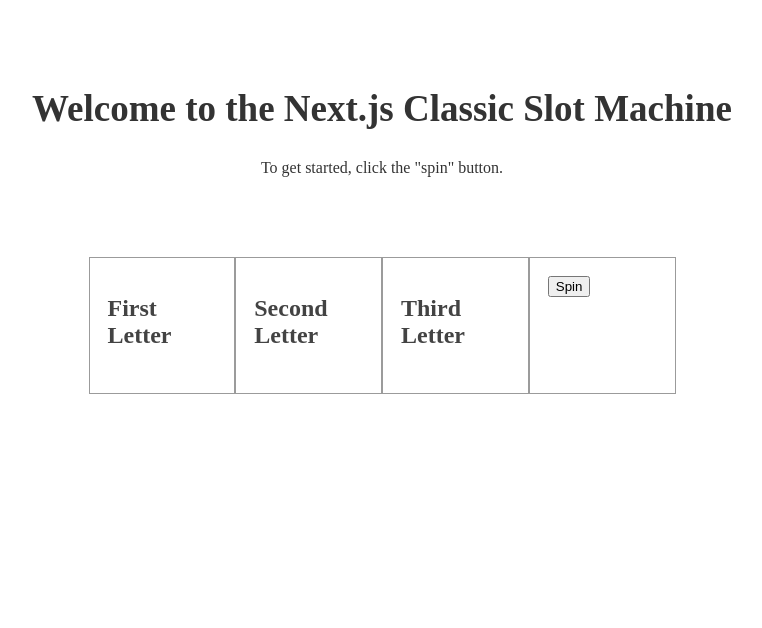
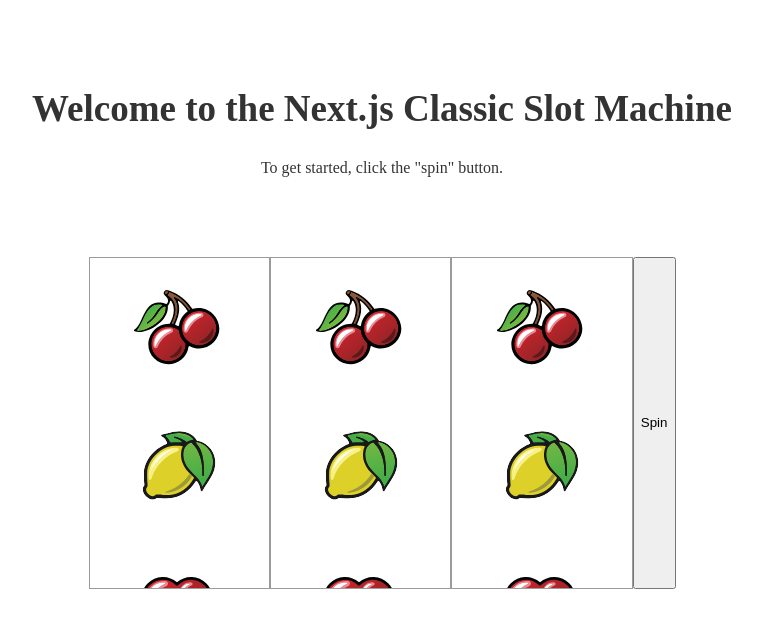
Before and after one commit to arellaTV/nextjs-slotmachine, a Next.js app: page / in a window 1280 px wide. Shown: the top 628 px of the page, without its empty margins (258-1020 px from the left). Built offline with nearby package versions, Linux system fonts and the light colour scheme.

Commit message:
Renders symbols to represent letters

```diff
--- a/pages/index.js
+++ b/pages/index.js
@@ -1,6 +1,7 @@
 import React, { useState } from 'react';
 import axios from 'axios';
 import Head from '../components/head';
+import symbolDictionary from './symbolDictionary'
 
 export default () => {
   const [spinResult, setSpinResult] = useState("");
@@ -26,6 +27,11 @@
       });
   }
 
+  function getSpriteOffset(letter) {
+    console.log(symbolDictionary[letter]);
+    return symbolDictionary[letter].offset;
+  }
+
   return (
     <div>
       <Head title="Home" />
@@ -33,18 +39,13 @@
         <h1 className="title">Welcome to the Next.js Classic Slot Machine</h1>
         <p className="description">To get started, click the "spin" button.</p>
         <div className="row">
-          <div className="card">
-            <h2>{spinResult[0] || "First Letter"}</h2>
+          <div className="card" style={spinResult[0] && { backgroundPositionY: getSpriteOffset(spinResult[0]) }}>
           </div>
-          <div className="card">
-            <h2>{spinResult[1] || "Second Letter"}</h2>
+          <div className="card" style={spinResult[1] && { backgroundPositionY: getSpriteOffset(spinResult[1]) }}>
           </div>
-          <div className="card">
-            <h2>{spinResult[2] || "Third Letter"}</h2>
+          <div className="card" style={spinResult[2] && { backgroundPositionY: getSpriteOffset(spinResult[2]) }}>
           </div>
-          <div className="card">
-            <button onClick={spin}>Spin</button>
-          </div>
+          <button onClick={spin}>Spin</button>
         </div>
         {spinResult &&
           <div className="row">
@@ -77,11 +78,13 @@
           justify-content: space-around;
         }
         .card {
-          padding: 18px 18px 24px;
+          background-image: url(/symbol_strip.svg);
+          background-repeat: repeat-y;
+          background-position-x: center;
+          background-position-y: 0px;
+          background-size: 50%;
+          height: 330px;
           width: 220px;
-          text-align: left;
-          text-decoration: none;
-          color: #434343;
           border: 1px solid #9B9B9B;
         }
         .card:hover {
```
Also changed, not shown: public/symbol_strip.svg.
